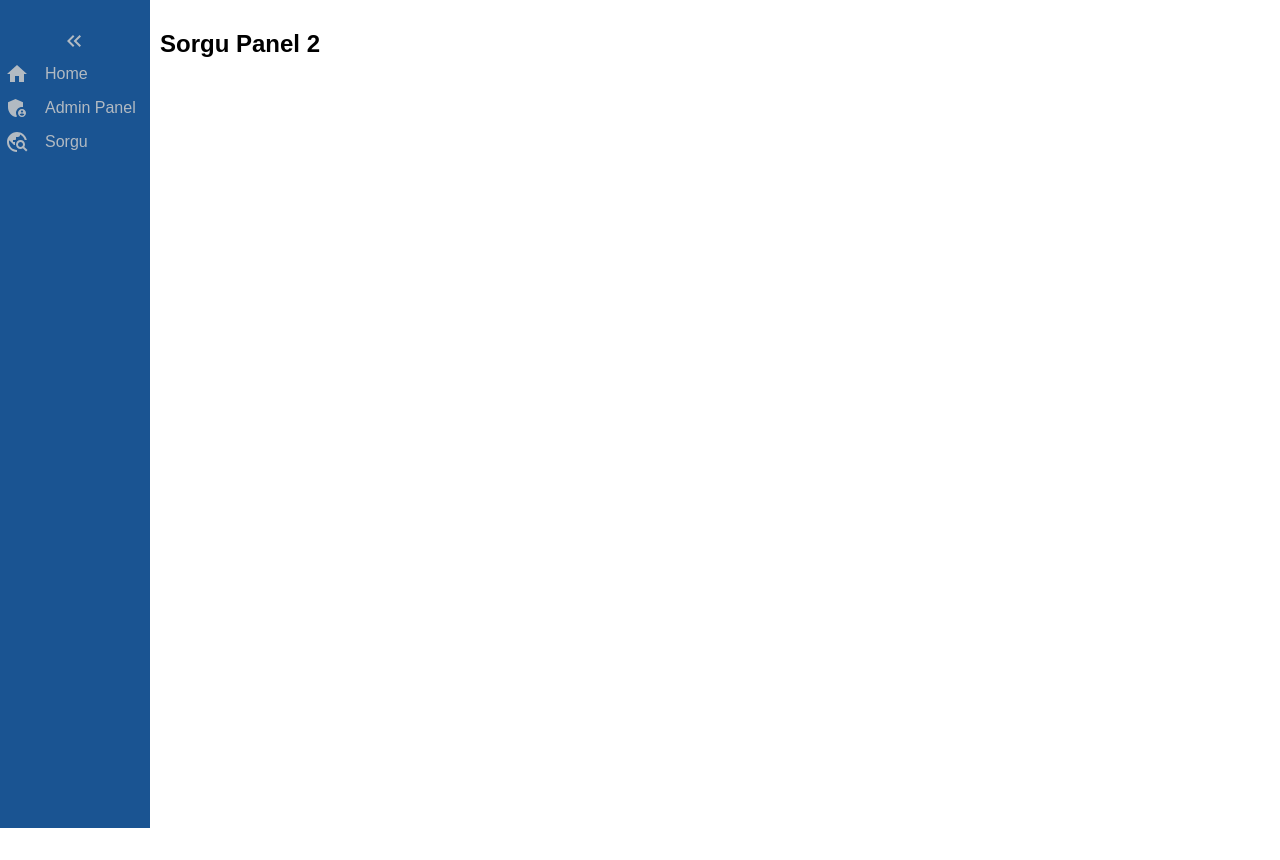
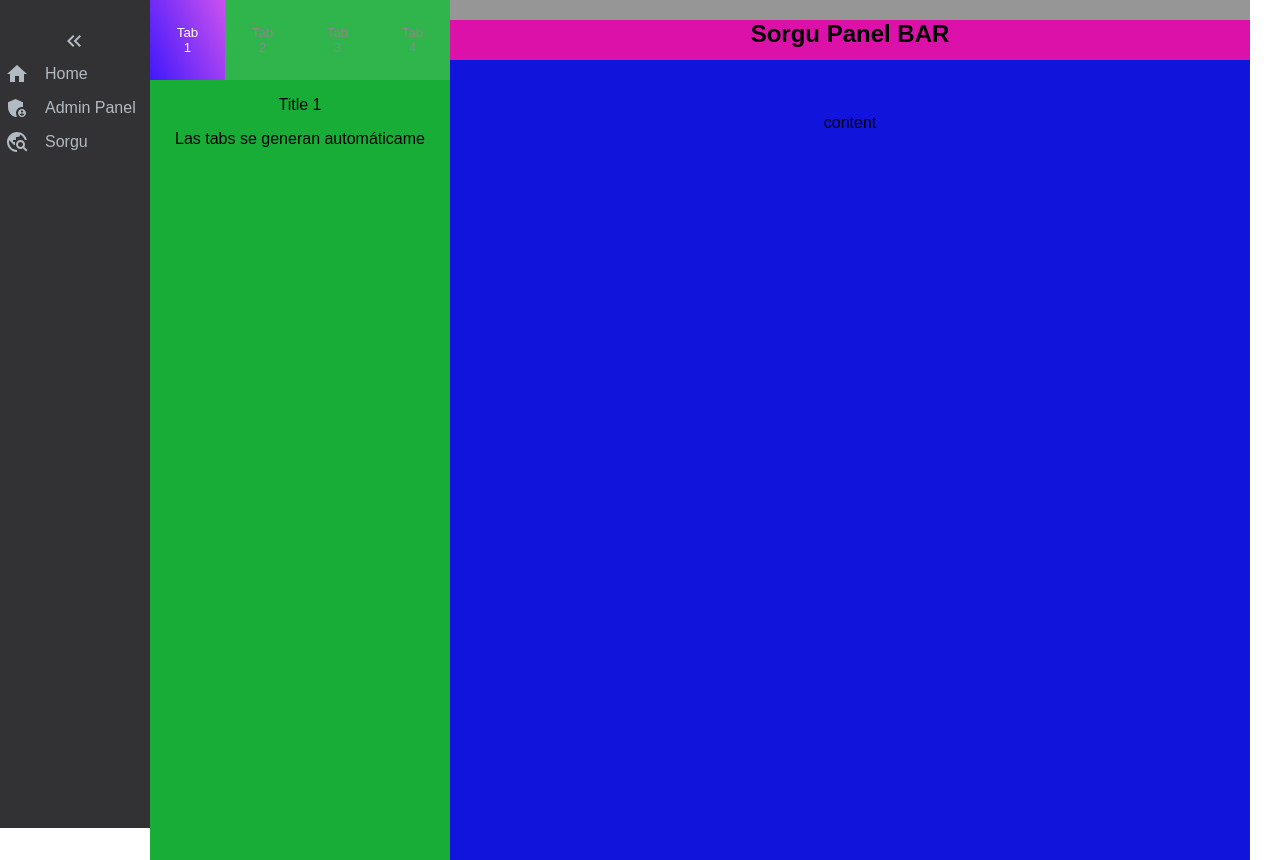
Before and after one commit to outputtxt/geo-frontend, a React (Create React App) app: page /Sorgu in a window 1280 px wide. Before the commit the page ends 828 px from the top, so only its background shows below. Built offline with nearby package versions, Linux system fonts and the light colour scheme.

Commit message:
Update 12 files

```diff
--- a/package.json
+++ b/package.json
@@ -10,6 +10,7 @@
     "@mui/material": "5.14.5",
     "loader-utils": "3.2.1",
     "react": "18.2.0",
+    "react-bootstrap": "^2.8.0",
     "react-dom": "18.2.0",
     "react-router-dom": "6.10.0",
     "react-scripts": "5.0.1",
--- a/src/App.css
+++ b/src/App.css
@@ -4,9 +4,10 @@ body {
 }
 
 .App {
+  font-family: sans-serif;
+  text-align: center;
   display: flex;
 }
 
 main {
-  padding: 10px;
 }
--- a/src/App.js
+++ b/src/App.js
@@ -1,4 +1,5 @@
 import "./App.css";
+import "./variables.css";
 import MainPanel from "./view/MainPanel";
 
 export default function App() {
--- a/src/pages/sorgu/SorguPanel.js
+++ b/src/pages/sorgu/SorguPanel.js
@@ -1,7 +1,34 @@
+import SorguMenu from "./menu/SorguMenu";
+import "./sorguPanel.css";
+
 export default function SorguPanel() {
   return (
-    <div>
-      <h2>Sorgu Panel 2</h2>
+    <div
+      id="container"
+      style={{
+        display: "flex",
+        margin: 0,
+        padding: 0,
+      }}
+    >
+      <div
+        id="left"
+        style={{
+          display: "flex",
+        }}
+      >
+        <SorguMenu />
+      </div>
+      <div id="right">
+        <div id="top">
+          <h2>Sorgu Panel BAR</h2>
+        </div>
+        <div id="bottom">
+          <br />
+          <br />
+          <br /> content
+        </div>
+      </div>
     </div>
   );
 }
--- /dev/null
+++ b/src/pages/sorgu/menu/SorguMenu.js
@@ -0,0 +1,67 @@
+import { useState } from "react";
+import "./sorguMenu.css";
+
+const SorguMenu = () => {
+  const [currentTab, setCurrentTab] = useState("1");
+  const tabs = [
+    {
+      id: 1,
+      tabTitle: "Tab 1",
+      title: "Title 1",
+      content: "Las tabs se generan automáticame",
+    },
+    {
+      id: 2,
+      tabTitle: "Tab 2",
+      title: "Title 2",
+      content: "Contenido de tab 2.",
+    },
+    {
+      id: 3,
+      tabTitle: "Tab 3",
+      title: "Title 3",
+      content: "Contenido de tab 3.",
+    },
+    {
+      id: 4,
+      tabTitle: "Tab 4",
+      title: "Title 4",
+      content: "Contenido de tab 4.",
+    },
+  ];
+
+  const handleTabClick = (e) => {
+    setCurrentTab(e.target.id);
+  };
+
+  return (
+    <div className="container">
+      <div className="tabs">
+        {tabs.map((tab, i) => (
+          <button
+            key={i}
+            id={tab.id}
+            disabled={currentTab === `${tab.id}`}
+            onClick={handleTabClick}
+          >
+            {tab.tabTitle}
+          </button>
+        ))}
+      </div>
+      <div className="content">
+        {tabs.map((tab, i) => (
+          <div key={i}>
+            {currentTab === `${tab.id}` && (
+              <div>
+                <p className="title">{tab.title}</p>
+                <p>{tab.content}</p>
+              </div>
+            )}
+          </div>
+        ))}
+      </div>
+    </div>
+  );
+};
+
+export default SorguMenu;
--- /dev/null
+++ b/src/pages/sorgu/menu/sorguMenu.css
@@ -0,0 +1,25 @@
+.tabs {
+  display: flex;
+  justify-content: space-between;
+}
+
+.tabs button {
+  background-color: lightgray;
+  border: none;
+  color: #888888;
+  cursor: pointer;
+  padding: 25px;
+  width: 100%;
+  background-color: rgba(255, 255, 255, 0.1);
+  transition: all 0.5s ease-out;
+}
+
+.tabs button:hover {
+  color: white;
+  background-color: rgba(255, 255, 255, 0.15);
+}
+
+.tabs button:disabled {
+  background: linear-gradient(245.39deg, #fc65ed -35.14%, #0500ff 143.06%);
+  color: white;
+}
--- /dev/null
+++ b/src/pages/sorgu/sorguPanel.css
@@ -0,0 +1,33 @@
+#container {
+  background-color: var(--background-color-1);
+  width: 100%!;
+  height: 100%!;
+}
+
+#left {
+  float: left;
+  width: 300px;
+  height: 100%!;
+  background-color: #17ad37;
+}
+
+#right {
+  width: 100%!;
+  height: 100%!;
+  min-height: 100vh;
+  min-width: 100vh;
+  background-color: #969696;
+}
+
+#top {
+  width: 100%!;
+  height: 40px;
+  background-color: #db11a9;
+}
+
+#bottom {
+  width: 100%!;
+  height: 100%!;
+  min-height: 100vh;
+  background-color: #1114db;
+}
--- a/src/styles.css
+++ /dev/null
@@ -1,4 +0,0 @@
-.App {
-  font-family: sans-serif;
-  text-align: center;
-}
--- /dev/null
+++ b/src/variables.css
@@ -0,0 +1,17 @@
+:root {
+  --background-color-1: #323133;
+  --background-color-2: #3c3b3d;
+  --background-color-3: #434a54;
+  --background-color-4: #656d78;
+  --background-color-5: #aab2bd;
+  --background-color-6: #ccd1d9;
+
+  --aqua-1: #3bafda;
+  --aqua-2: #4fc1e9;
+
+  --bittersweet-1: #e9573f;
+  --bittersweet-2: #fc6e51;
+
+  --grapefruit-1: #da4453;
+  --grapefruit-2: #ed5565;
+}
--- a/src/view/MainPanel.js
+++ b/src/view/MainPanel.js
@@ -1,4 +1,4 @@
-import "../styles.css";
+import "../App.css";
 import { Routes, Route } from "react-router-dom";
 import { useContext } from "react";
 import Sidebar from "./sidebar/Sidebar";
--- a/src/view/sidebar/sidebar.module.css
+++ b/src/view/sidebar/sidebar.module.css
@@ -2,7 +2,7 @@
   width: 150px;
   transition: width 0.3s ease-in-out;
   height: 100vh;
-  background-color: rgb(26, 84, 146);
+  background-color: var(--background-color-1);
   padding-top: 28px;
 }
 
@@ -31,7 +31,7 @@
 }
 
 .sideitem:hover {
-  background-color: #244f7d1c;
+  background-color: var(--background-color-3);
 }
 
 .menuBtn {
```
Also changed, not shown: 1 other file (tests, documents, lock files or other folders).
